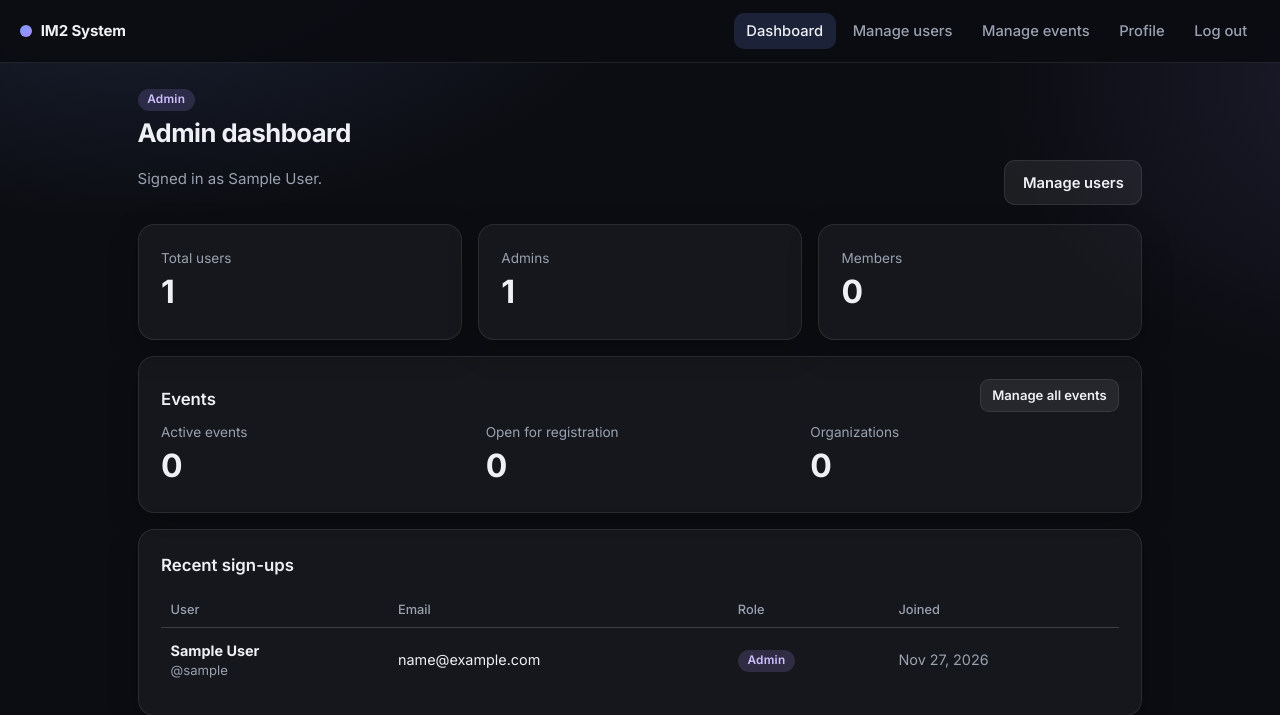
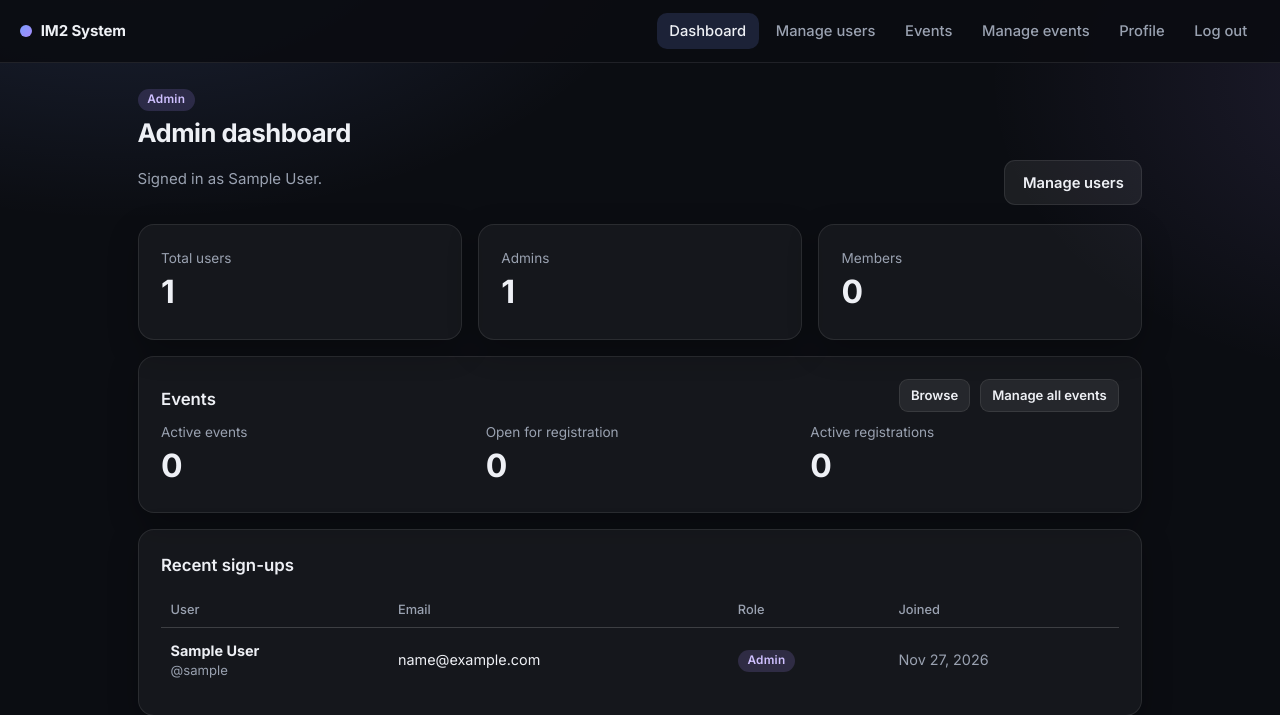
Before and after one commit to areyna06/IM2System-Reyna-Albert-G05, a Django app: page /dashboard/admin/ in a window 1280 px wide. Shown: the top 715 px of the page. Run offline with Django 5.2, Linux system fonts and the light colour scheme; the visitor is signed in with stand-in values (Sample User, id 1); data comes from the database, SQL or seed files in the repository; data that the repository does not hold is empty; parts of the project's set-up code (start-up, migrations or seed data) failed here and were passed over.

Commit message:
Add Events and My events to navigation and dashboards

```diff
--- a/static/css/app.css
+++ b/static/css/app.css
@@ -205,3 +205,4 @@ textarea { resize: vertical; }
   .row-actions { white-space: normal; }
   .row-actions > * { margin: 0.15rem 0; }
 }
+@media (max-width: 680px) { .detail-grid { grid-template-columns: 1fr; } }
--- a/templates/accounts/admin_dashboard.html
+++ b/templates/accounts/admin_dashboard.html
@@ -11,11 +11,11 @@
   <div class="card stat"><span class="stat-label">Members</span><span class="stat-value">{{ member_count }}</span></div>
 </div>
 <div class="card">
-  <div class="page-head" style="margin-bottom:0.6rem"><h2 style="margin:0">Events</h2><a class="btn btn-sm" href="{% url 'manage_events' %}">Manage all events</a></div>
+  <div class="page-head" style="margin-bottom:0.6rem"><h2 style="margin:0">Events</h2><div class="actions" style="margin:0"><a class="btn btn-sm" href="{% url 'event_list' %}">Browse</a><a class="btn btn-sm" href="{% url 'manage_events' %}">Manage all events</a></div></div>
   <div class="stats" style="margin:0">
     <div class="stat"><span class="stat-label">Active events</span><span class="stat-value">{{ event_count }}</span></div>
     <div class="stat"><span class="stat-label">Open for registration</span><span class="stat-value">{{ open_event_count }}</span></div>
-    <div class="stat"><span class="stat-label">Organizations</span><span class="stat-value">{{ organization_count }}</span></div>
+    <div class="stat"><span class="stat-label">Active registrations</span><span class="stat-value">{{ registration_count }}</span></div>
   </div>
 </div>
 <div class="card">
--- a/templates/base.html
+++ b/templates/base.html
@@ -21,8 +21,12 @@
       {% else %}
         <a href="{% url 'member_dashboard' %}" class="{% if name == 'member_dashboard' %}active{% endif %}">Dashboard</a>
       {% endif %}
+      <a href="{% url 'event_list' %}" class="{% if name == 'event_list' or name == 'event_detail' %}active{% endif %}">Events</a>
+      {% if user.is_member_role %}
+        <a href="{% url 'my_events' %}" class="{% if name == 'my_events' %}active{% endif %}">My events</a>
+      {% endif %}
       {% if is_organizer %}
-        <a href="{% url 'manage_events' %}" class="{% if name == 'manage_events' or name == 'event_create' or name == 'event_edit' or name == 'event_delete' %}active{% endif %}">Manage events</a>
+        <a href="{% url 'manage_events' %}" class="{% if name == 'manage_events' or name == 'event_create' or name == 'event_edit' or name == 'event_delete' or name == 'event_participants' %}active{% endif %}">Manage events</a>
       {% endif %}
       <a href="{% url 'profile' %}" class="{% if name == 'profile' or name == 'profile_edit' or name == 'password_change' %}active{% endif %}">Profile</a>
       {% endwith %}
```
Also changed, not shown: templates/accounts/member_dashboard.html (+13 -0 lines).
